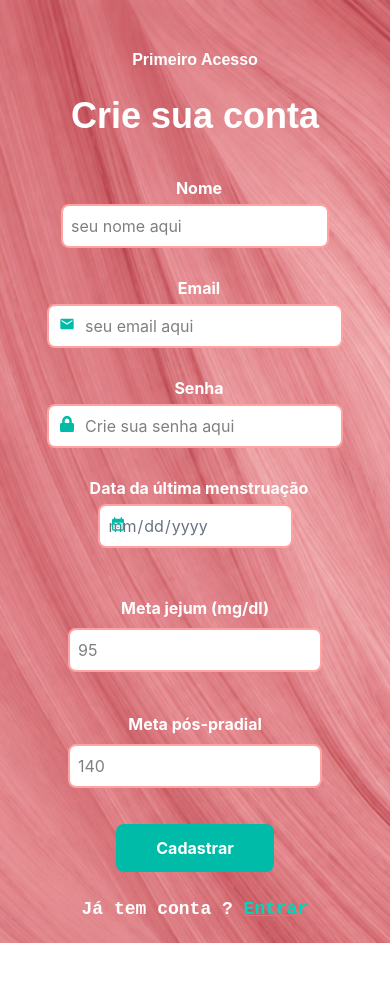
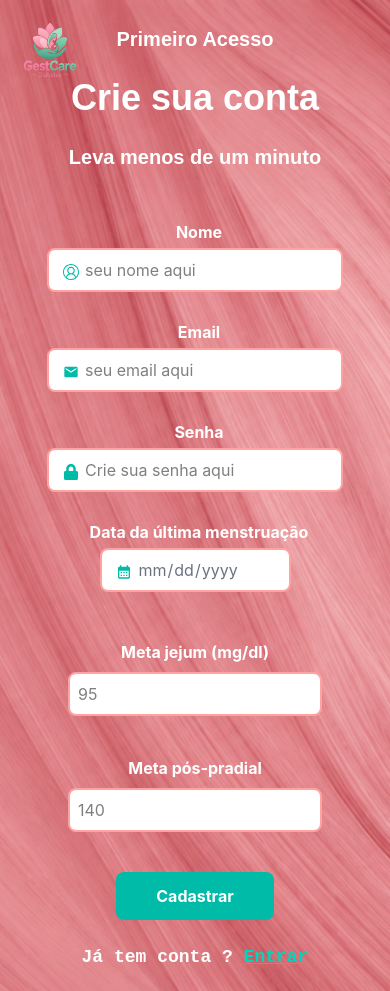
Before and after one commit to Alef-A-Santos/Gestcare, a React (Vite) app in the folder src/frontend/: page / in a window 390 px wide. Before the commit the page ends 943 px from the top, so only its background shows below. Built offline with nearby package versions, Linux system fonts and the light colour scheme.

Commit message:
finalizando responsividade para celulares, tablets e telas maiores

```diff
--- a/src/frontend/src/App.jsx
+++ b/src/frontend/src/App.jsx
@@ -3,7 +3,7 @@ import Cadastro from "./pages/Cadastro";
 
 function App() {
   return (
-    <div>
+    <div >
       {/* <Home/> */}
       <Cadastro/>
 
--- a/src/frontend/src/components/InputsCadastro.jsx
+++ b/src/frontend/src/components/InputsCadastro.jsx
@@ -2,49 +2,65 @@ import Labels from "./Labels";
 import Inputs from "./Inputs";
 import { MdEmail } from "react-icons/md";
 import { FaLock } from "react-icons/fa";
-import{MdCalendarMonth} from "react-icons/md";
+import { MdCalendarMonth } from "react-icons/md";
+import { VscAccount } from "react-icons/vsc";
 
 function InputHome() {
   return (
-    <div className="flex justify-center items-center flex-col gap-1">
-
-
+    <div className="flex justify-center items-center flex-col gap-1 overflow-y-hidden">
       <div className="w-100 flex flex-col justify-center items-center">
-        <Labels desc="Nome" className="text-white font-bold flex justify-start items-center m-1 pl-2 " />
-        <Inputs tipoDado="text" placeName="seu nome aqui" className="border-2 p-2 rounded-lg bg-white border-red-300 w-full sm:w-100 outline-none focus:border-red-400 focus:border-2 text-start  text-grey-300" />
-      </div>
-
-
-      <div className="w-100 flex flex-col justify-center lg:justify-start items-center">
-      <Labels desc="Email" className="text-white font-bold flex justify-start items-center m-1 pl-2" />
-      <Inputs tipoDado="Email" placeName="seu email aqui" icone={<MdEmail className="absolute  text-teal-500 m-3" />} className="border-2 p-2 rounded-lg bg-white border-red-300 w-full sm:w-100 outline-none focus:border-red-400 focus:border-2 text-start text-grey-300 pl-9" />
-      </div>
-
-
-      <div className=" w-100 flex flex-col justify-center lg:justify-start items-center">
-      <Labels desc="Senha" className="text-white font-bold sm:text-center flex justify-start items-center m-1 pl-2" />
-      <Inputs tipoDado="passWord" placeName="Crie sua senha aqui" icone={<FaLock className="absolute  text-teal-500 m-3"/>}
-       className="border-2 p-2 text-start rounded-lg bg-white border-red-300 w-full sm:w-100 outline-none focus:border-red-400 focus:border-2 text-grey-300 pl-9" />
+        <Labels
+          desc="Nome"
+          className="text-white font-bold flex justify-start items-center m-1 pl-2 "
+        />
+        <Inputs
+          tipoDado="text"
+          placeName="seu nome aqui"
+          icone={<VscAccount className="absolute text-teal-500 m-4 " />}
+          className="border-2 p-2 rounded-lg bg-white border-red-300 w-full sm:w-100 outline-none focus:border-red-400 focus:border-2 text-start  text-grey-300 pl-9"
+        />
       </div>
 
       <div className="w-100 flex flex-col justify-center lg:justify-start items-center">
-       <Labels desc="Data da última menstruação" className="text-white font-bold m-1 flex justify-start items-center pl-2 mb-1" />
-       <Inputs tipoDado="date" placeName="Digite aqui a data da última menstruação" icone={<MdCalendarMonth className="absolute text-teal-500 m-3 text-end"/>} className="border-2
-    p-2
-    text-start
-    rounded-lg
-    bg-white
-    border-red-300
-    w-full
-    sm:w-100
-    outline-none
-    focus:border-red-400
-    focus:border-2
-    text-gray-500
-    pr-10
-    [&::-webkit-calendar-picker-indicator]:opacity-0
-    [&::-webkit-calendar-picker-indicator]:cursor-pointer"  />
-    </div>
+        <Labels
+          desc="Email"
+          className="text-white font-bold flex justify-start items-center m-1 pl-2"
+        />
+        <Inputs
+          tipoDado="Email"
+          placeName="seu email aqui"
+          icone={<MdEmail className="absolute  text-teal-500 m-4" />}
+          className="border-2 p-2 rounded-lg bg-white border-red-300 w-full sm:w-100 outline-none focus:border-red-400 focus:border-2 text-start text-grey-300 pl-9"
+        />
+      </div>
+
+      <div className=" w-100 flex flex-col justify-center lg:justify-start items-center">
+        <Labels
+          desc="Senha"
+          className="text-white font-bold sm:text-center flex justify-start items-center m-1 pl-2"
+        />
+        <Inputs
+          tipoDado="passWord"
+          placeName="Crie sua senha aqui"
+          icone={<FaLock className="absolute  text-teal-500 m-4" />}
+          className="border-2 p-2 text-start rounded-lg bg-white border-red-300 w-full sm:w-100 outline-none focus:border-red-400 focus:border-2 text-grey-300 pl-9"
+        />
+      </div>
+
+      <div className="w-100 flex flex-col justify-center lg:justify-start items-center">
+        <Labels
+          desc="Data da última menstruação"
+          className="text-white font-bold m-1 flex justify-start items-center pl-2 mb-1"
+        />
+        <Inputs
+          tipoDado="date"
+          placeName="Digite aqui a data da última menstruação"
+          icone={
+            <MdCalendarMonth className="absolute text-teal-500 m-4 text-end" />
+          }
+          className="border-2 p-2 text-start rounded-lg bg-white border-red-300 w-full sm:w-100 outline-none  focus:border-red-400  focus:border-2    text-gray-500   pl-9 [&::-webkit-calendar-picker-indicator]:opacity-0 [&::-webkit-calendar-picker-indicator]:cursor-pointer"
+        />
+      </div>
     </div>
   );
 }
--- a/src/frontend/src/components/Logo.jsx
+++ b/src/frontend/src/components/Logo.jsx
@@ -1,8 +1,7 @@
 function Logo({ img, alt }) {
     return (
         <div>
-            <img className="w-25 h-25
-            " src={img} alt={alt} />
+            <img className="w-15 h-15 md:w-25 md:h-25" src={img} alt={alt} />
         </div>
 
     )
--- a/src/frontend/src/pages/Cadastro.jsx
+++ b/src/frontend/src/pages/Cadastro.jsx
@@ -10,34 +10,37 @@ function Cadastro() {
   return (
     <div>
       <div>
-        <div className="min-h-screen flex flex-col md:flex-row ">
+        <div className="min-h-screen flex flex-col md:flex-row relative">
           {/* LADO ESQUERDO */}
+          <div className="flex w-20 h-20  absolute m-5 md:w-full ">
+              <Logo img="src\assets\logos\logo-1.png" alt="Logo" />
+            </div>
 
           <div
-            className=" hidden md:flex md:w-4/6 min-h-screen p-8 text-white bg-cover bg-left"
+            className="hidden lg:flex md:w-4/6 min-h-screen p-8 text-white bg-cover bg-left"
             style={{ backgroundImage: `url("${fundo}")` }}
           >
-            <div className=" flex w-35 h-80">
-              <Logo img="src\assets\logos\logo-1.png" alt="Mulher gravida" />
-            </div>
           </div>
 
           {/* LADO DIREITO */}
 
           <main
-            className="w-full md:w-2/5  min-h-screen flex items-center justify-center px-6 sm:px-8 bg-cover bg-center"
+            className="w-full lg:w-2/5  min-h-screen flex items-center justify-center flex-col px-6 sm:px-8 bg-cover bg-center "
             style={{ backgroundImage: `url("${fundoForm}")`}}
           >
-            <div className="w-full max-w-sm flex flex-col gap-4 justify-center items-center mb-5 px-8 min-h-screen">
-              <p className="font-body text-sm:3xl text-white text-center mt-10 p-2 font-bold">
+            <div className="w-full flex flex-col gap-4 justify-center items-center mb-5 px-8 min-h-screen">
+              <p className="font-body text-sm:3xl text-white text-center mt-4 p-2 font-bold text-[20px]">
                 Primeiro Acesso
               </p>
               <h2 className="font-body text-center text-4xl font-bold text-white ">
                 Crie sua conta
               </h2>
+              <p className="font-body text-sm:3xl text-white text-center p-2 font-bold text-[20px]">
+                Leva menos de um minuto
+              </p>
 
               <InputCadastro />
-              <div className="flex flex-col sm:flex-row gap-3 sm:gap-1 m-2 text-start ">
+              <div className="flex flex-col sm:flex-row gap-3 sm:gap-1 m-2 text-start">
                 <div className="flex flex-col text-center p-1">
                   <Labels desc="Meta jejum (mg/dl)" className="font-bold text-center text-white" />
                   <Inputs tipoDado="number" placeName="95" className="border-2 p-2  rounded-lg bg-white border-red-300 w-full sm:w-50 outline-none  focus:border-red-400 focus:border-2 text-start mt-2 text-grey-300" />
@@ -51,7 +54,7 @@ function Cadastro() {
 
               <Botao
                 className="text-center bg-teal-500 hover:bg-teal-400 font-bold text-white
-             rounded-lg py-3 m-2 w-full sm:w-100 transition duration-300 px-10 "
+             rounded-lg py-3 m-2 w-full sm:w-100 md:w-70 transition duration-300 px-10 mt-3"
                 nome={"Cadastrar"}
               />
 
```
Also changed, not shown: src/frontend/style.css (line endings or trailing spaces).
